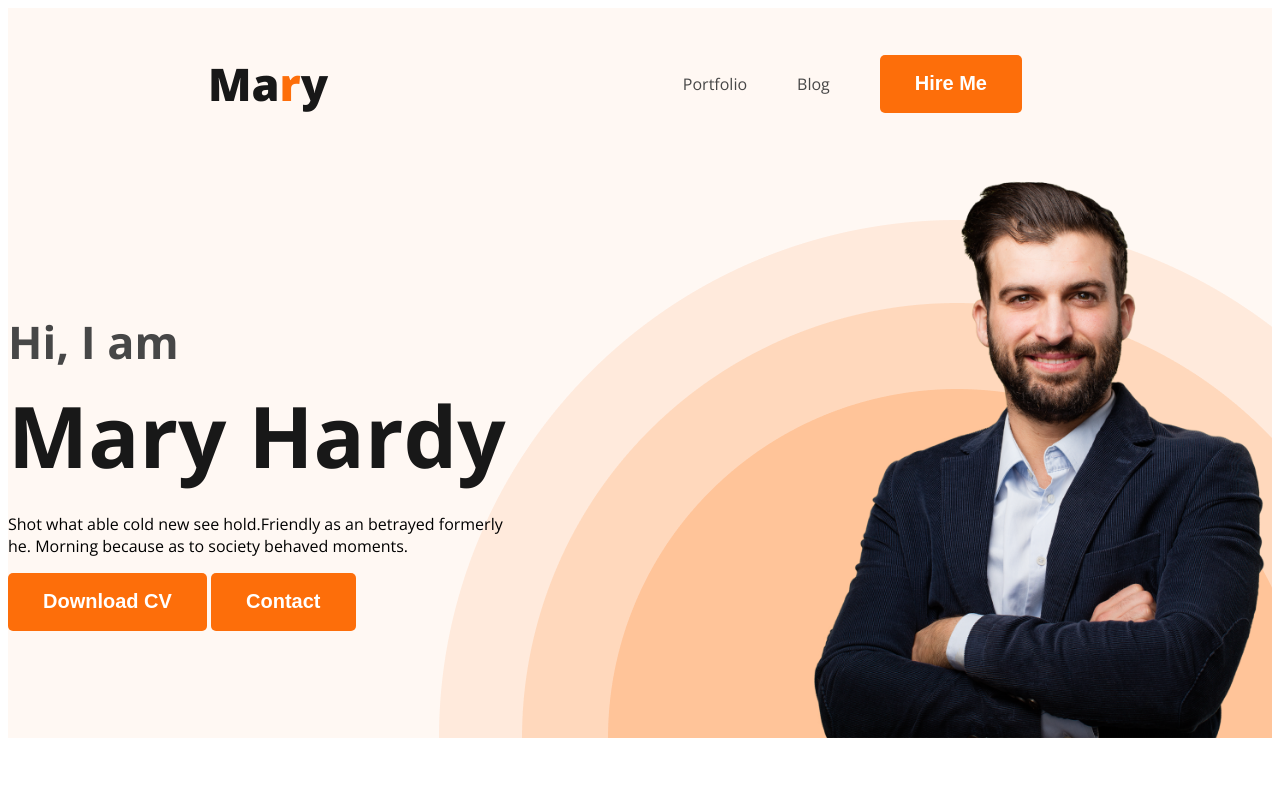
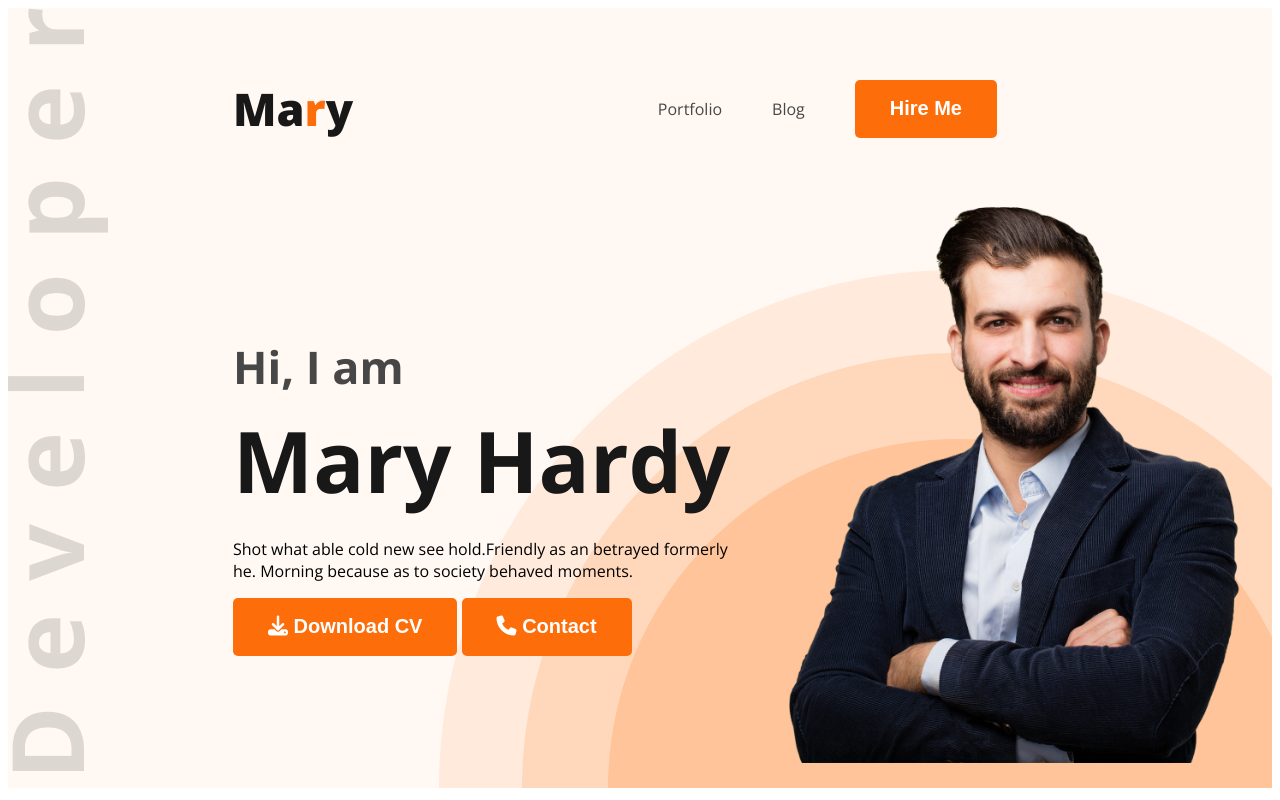
Before and after one commit to saadmakes/developerportfolio, a plain HTML site: page index.html in a window 1280 px wide. Shown: the top 800 px of the page. Drawn offline with nearby package versions, Linux system fonts and the light colour scheme.

Commit message:
added font awesome icons

```diff
--- a/index.html
+++ b/index.html
@@ -9,6 +9,7 @@
     <link rel="preconnect" href="https://fonts.gstatic.com" crossorigin>
     <link href="https://fonts.googleapis.com/css2?family=Open+Sans:wght@400;700;800&display=swap" rel="stylesheet">
     <link rel="stylesheet" href="styles/portfolio.css">
+    <script src="https://kit.fontawesome.com/cbfeea332a.js" crossorigin="anonymous"></script>
 </head>
 
 <body>
@@ -26,8 +27,8 @@
                 <h3 class="banner-greeting">Hi, I am</h3>
                 <h1 class="banner-title">Mary Hardy</h1>
                 <p>Shot what able cold new see hold.Friendly as an betrayed formerly he. Morning because as to society behaved moments.</p>
-                <button class="btn-primary">Download CV</button>
-                <button class="btn-primary">Contact</button>
+                <button class="btn-primary"><i class="fa-solid fa-download"></i> Download CV</button>
+                <button class="btn-primary"><i class="fa-solid fa-phone"></i> Contact</button>
             </div>
             <img class="profile-pic" src="images/hardy.png" alt="">
         </div>
@@ -140,7 +141,7 @@ to any of the 1500+ FontAwesome 5 free icons available. Aenean commodo ligula eg
                 </div>
             </div>
             <div class="download-cv">
-                <button class="btn-primary">Download CV</button>
+                <button class="btn-primary"><i class="fa-solid fa-download"></i> Download CV</button>
             </div>
         </section>
     </main>
--- a/styles/portfolio.css
+++ b/styles/portfolio.css
@@ -50,9 +50,10 @@ nav a {
 /* header related styles */
 .header {
     background-color: #FFF8F3;
-    background-image: url('../images/header_bg.png');
+    background-image: url('../images/header_bg.png'), url('../images/developer.png');
     background-repeat: no-repeat;
-    background-position: bottom right;
+    background-position: bottom right, top left;
+    padding: 25px;
 }
 
 .banner {
@@ -64,6 +65,7 @@ nav a {
 
 .banner-content {
     max-width: 500px;
+    margin-left: 200px;
 }
 
 .banner .profile-pic {
```
